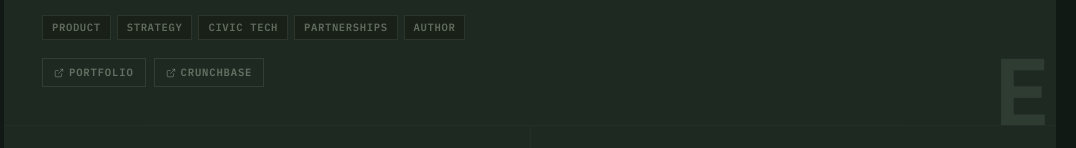
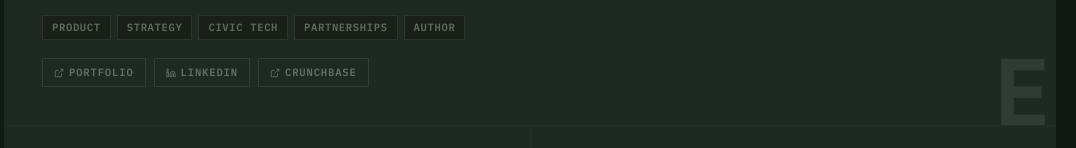
Before and after one commit to EkaanshVerma/Himachal-Accountability-Project, a plain HTML site: page about.html in a window 1280 px wide. Shown: the part 2008-2156 px from the top of the page, without its empty margins (110-1186 px from the left). Drawn offline with Linux system fonts and the light colour scheme.

Commit message:
Content: Add LinkedIn profile link to Ekaansh's team card in about.html

```diff
--- a/about.html
+++ b/about.html
@@ -506,6 +506,10 @@
               <svg viewBox="0 0 24 24" fill="none" stroke="currentColor" stroke-width="2"><path d="M18 13v6a2 2 0 0 1-2 2H5a2 2 0 0 1-2-2V8a2 2 0 0 1 2-2h6"/><polyline points="15 3 21 3 21 9"/><line x1="10" y1="14" x2="21" y2="3"/></svg>
               Portfolio
             </a>
+            <a class="team-link" href="https://www.linkedin.com/in/ekaansh-verma" target="_blank">
+              <svg viewBox="0 0 24 24" fill="none" stroke="currentColor" stroke-width="2"><path d="M16 8a6 6 0 0 1 6 6v7h-4v-7a2 2 0 0 0-2-2 2 2 0 0 0-2 2v7h-4v-7a6 6 0 0 1 6-6z"/><rect x="2" y="9" width="4" height="12"/><circle cx="4" cy="4" r="2"/></svg>
+              LinkedIn
+            </a>
             <a class="team-link" href="https://www.crunchbase.com/person/ekaansh-verma-01b0" target="_blank">
               <svg viewBox="0 0 24 24" fill="none" stroke="currentColor" stroke-width="2"><path d="M18 13v6a2 2 0 0 1-2 2H5a2 2 0 0 1-2-2V8a2 2 0 0 1 2-2h6"/><polyline points="15 3 21 3 21 9"/><line x1="10" y1="14" x2="21" y2="3"/></svg>
               Crunchbase
```
